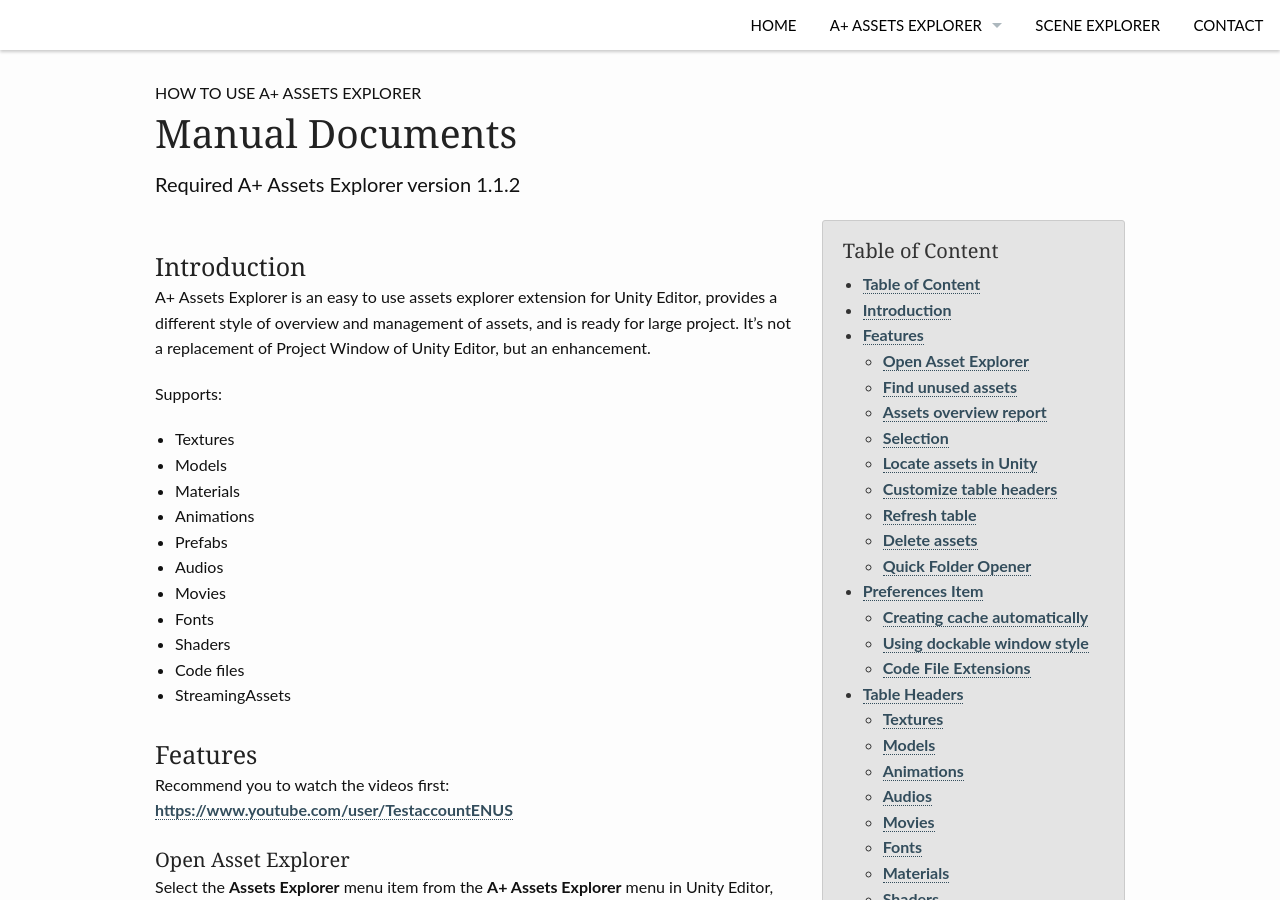
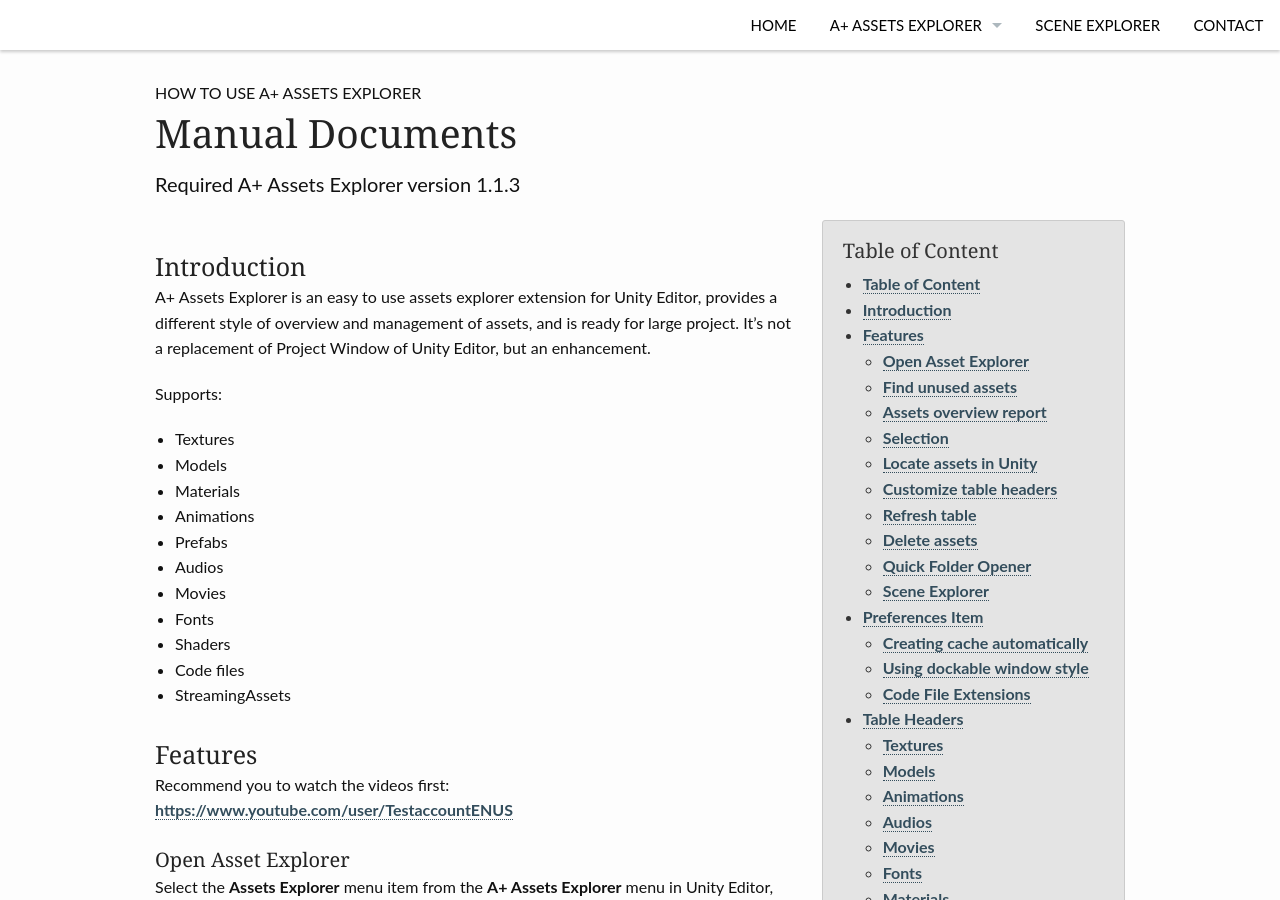
Before and after one commit to amloveyweb/amloveyweb.github.io, a Jekyll site: the page built from pages/AssetsExplorer/assetexplorer_manual.md, in a window 1280 px wide and 900 px high. Built offline with Jekyll 4.4.1, drawn with Linux system fonts in a browser that asks for light colours; comment, search, counter and statistics services are not loaded; some of the changed text lies outside the part shown.

Commit message:
update manual

```diff
--- a/pages/AssetsExplorer/assetexplorer_manual.md
+++ b/pages/AssetsExplorer/assetexplorer_manual.md
@@ -2,7 +2,7 @@
 layout: page-fullwidth
 title: "Manual Documents"
 subheadline: "How to use A+ Assets Explorer"
-teaser: "Required A+ Assets Explorer version 1.1.2"
+teaser: "Required A+ Assets Explorer version 1.1.3"
 permalink: "/assetexplorer/manual"
 ---
 <div class="row">
@@ -92,6 +92,10 @@
 * Application.temporaryCachePath
 * Asset Store Packages Folder
 * Editor Application Path
+
+#### Scene Explorer
+
+More details see [this page](http://www.amlovey.com/SceneExplorer/).
 
 ### Preferences Item
 
```
